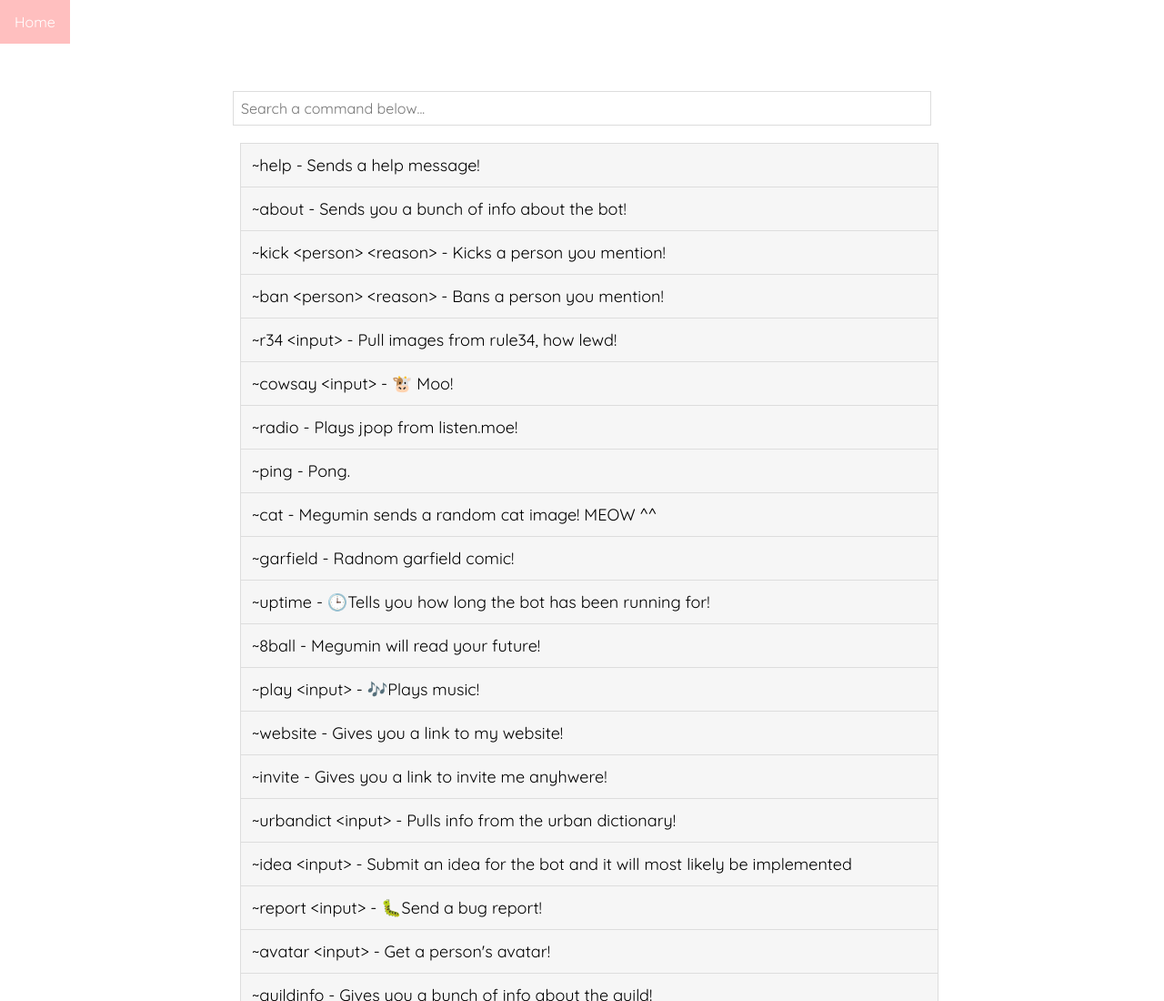
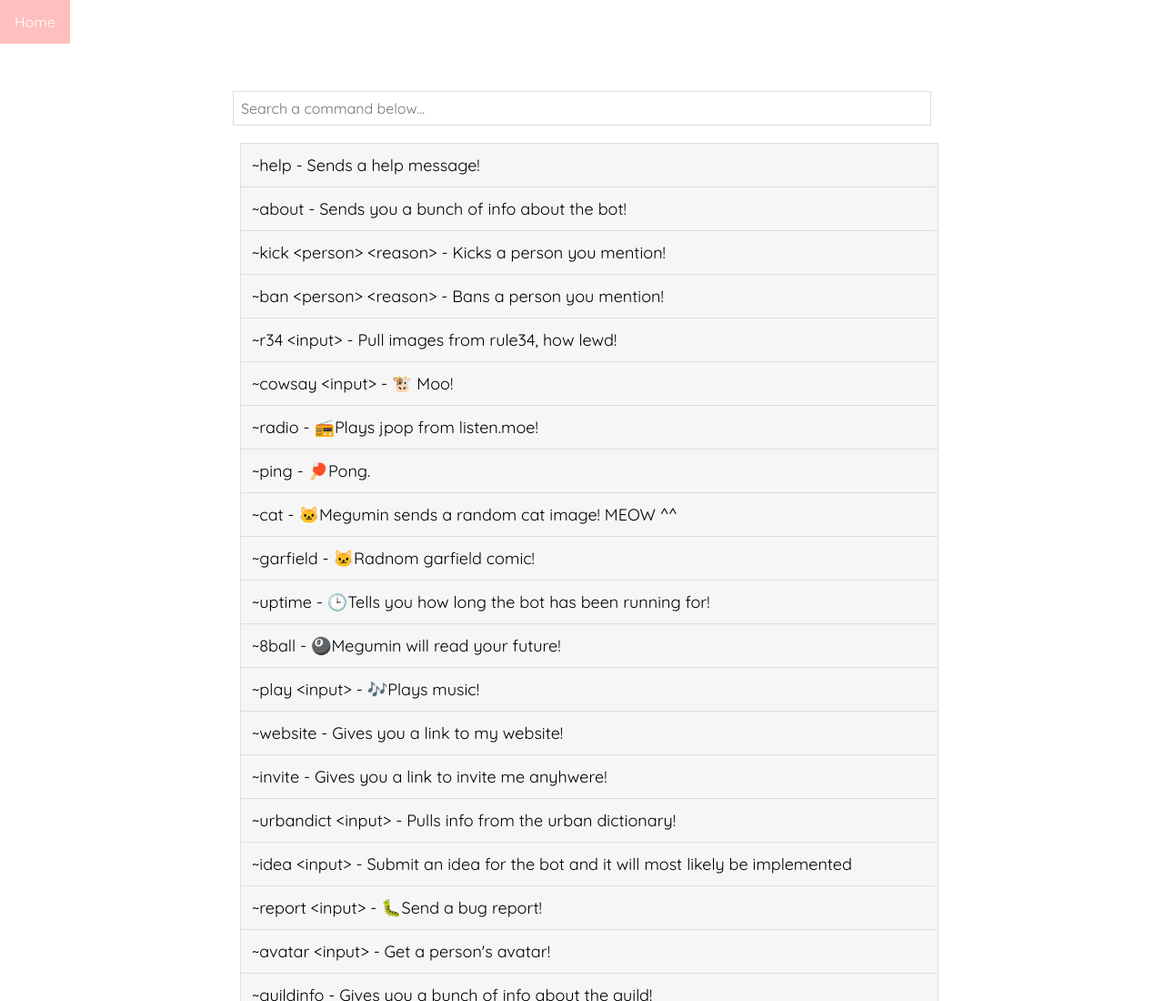
Before and after one commit to jiktim/Nep, a plain HTML site: page commands.html in a window 1280 px wide. Shown: the top 1100 px of the page at 91% size. Drawn offline with Linux system fonts and the light colour scheme.

Commit message:
EMOJIIIS

```diff
--- a/commands.html
+++ b/commands.html
@@ -60,22 +60,22 @@
                 <span>~cowsay &lt;input&gt; - 🐮 Moo!</span>
             </li>
             <li>
-                <span>~radio - Plays jpop from listen.moe!</span>
+                <span>~radio - 📻Plays jpop from listen.moe!</span>
             </li>
             <li>
-                <span>~ping - Pong.</span>
+                <span>~ping - 🏓Pong.</span>
             </li>
             <li>
-                <span>~cat - Megumin sends a random cat image! MEOW ^^</span>
+                <span>~cat - 🐱Megumin sends a random cat image! MEOW ^^</span>
             </li>
             <li>
-                <span>~garfield - Radnom garfield comic!</span>
+                <span>~garfield - 🐱Radnom garfield comic!</span>
             </li>
             <li>
                 <span>~uptime - 🕒Tells you how long the bot has been running for!</span>
             </li>
             <li>
-                <span>~8ball - Megumin will read your future!</span>
+                <span>~8ball - 🎱Megumin will read your future!</span>
             </li>
             <li>
                     <span>~play &lt;input&gt; - 🎶Plays music!</span>
```
